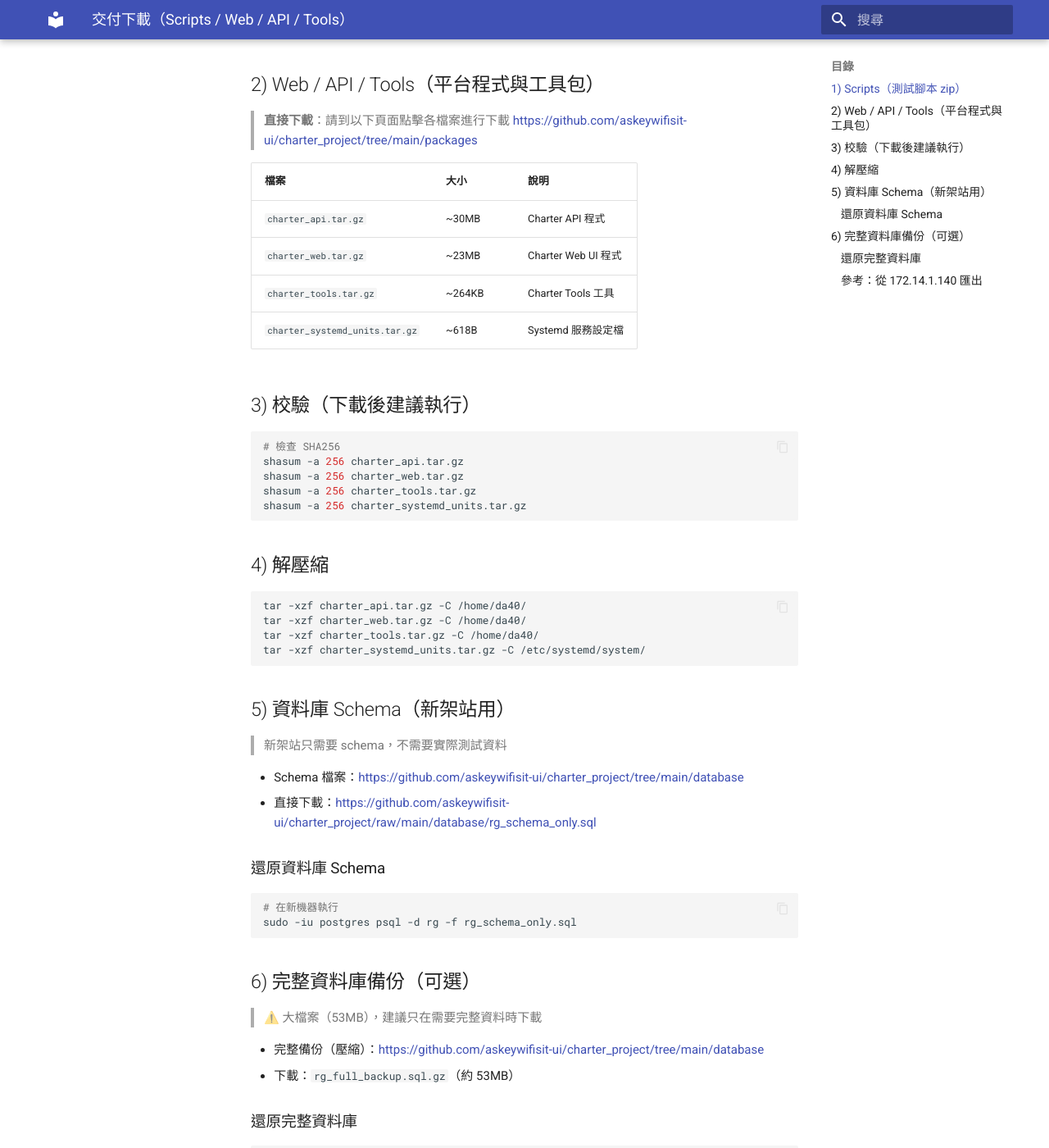
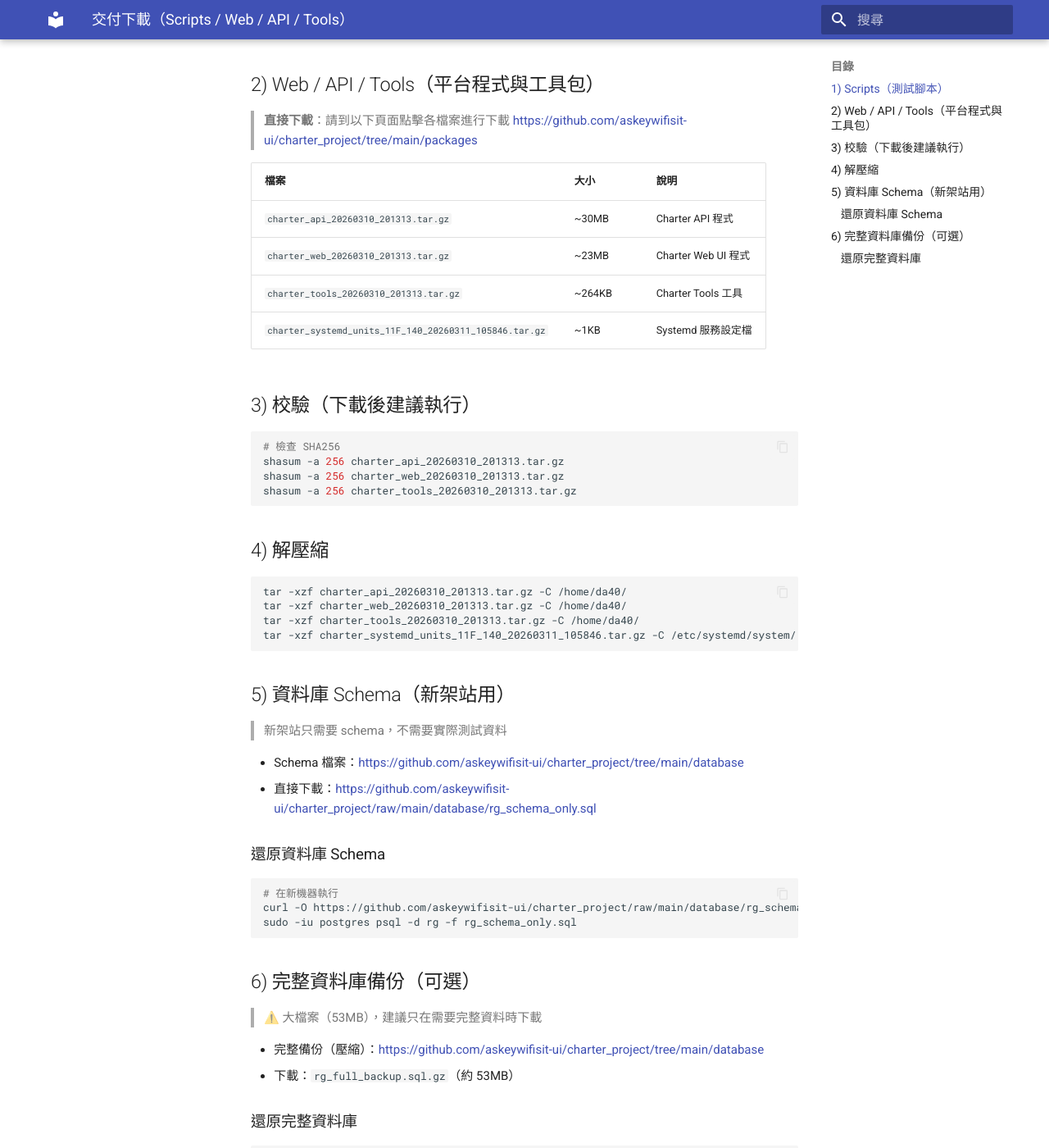
Before and after one commit to askeywifisit-ui/charter_project, an MkDocs documentation site: the page built from docs/charter_site/docs/handoff/downloads.md, in a window 1280 px wide and 1400 px high, scrolled down 582 px. Shown: the whole window at 82% size. Built offline with MkDocs 1.6.1 and Material for MkDocs 9.7.7, drawn with Linux system fonts in a browser that asks for light colours; comment, search, counter and statistics services are not loaded; some of the changed text lies outside the part shown.

Commit message:
Fix downloads.md with correct file names from GitHub

````diff
--- a/docs/charter_site/docs/handoff/downloads.md
+++ b/docs/charter_site/docs/handoff/downloads.md
@@ -4,7 +4,7 @@
 
 > Repo：<https://github.com/askeywifisit-ui/charter_project>
 
-## 1) Scripts（測試腳本 zip）
+## 1) Scripts（測試腳本）
 
 - Sanity（資料夾）：
   - <https://github.com/askeywifisit-ui/charter_project/tree/main/scripts/sanity>
@@ -21,28 +21,27 @@
 
 | 檔案 | 大小 | 說明 |
 |------|------|------|
-| `charter_api.tar.gz` | ~30MB | Charter API 程式 |
-| `charter_web.tar.gz` | ~23MB | Charter Web UI 程式 |
-| `charter_tools.tar.gz` | ~264KB | Charter Tools 工具 |
-| `charter_systemd_units.tar.gz` | ~618B | Systemd 服務設定檔 |
+| `charter_api_20260310_201313.tar.gz` | ~30MB | Charter API 程式 |
+| `charter_web_20260310_201313.tar.gz` | ~23MB | Charter Web UI 程式 |
+| `charter_tools_20260310_201313.tar.gz` | ~264KB | Charter Tools 工具 |
+| `charter_systemd_units_11F_140_20260311_105846.tar.gz` | ~1KB | Systemd 服務設定檔 |
 
 ## 3) 校驗（下載後建議執行）
 
 ```bash
 # 檢查 SHA256
-shasum -a 256 charter_api.tar.gz
-shasum -a 256 charter_web.tar.gz
-shasum -a 256 charter_tools.tar.gz
-shasum -a 256 charter_systemd_units.tar.gz
+shasum -a 256 charter_api_20260310_201313.tar.gz
+shasum -a 256 charter_web_20260310_201313.tar.gz
+shasum -a 256 charter_tools_20260310_201313.tar.gz
 ```
 
 ## 4) 解壓縮
 
 ```bash
-tar -xzf charter_api.tar.gz -C /home/da40/
-tar -xzf charter_web.tar.gz -C /home/da40/
-tar -xzf charter_tools.tar.gz -C /home/da40/
-tar -xzf charter_systemd_units.tar.gz -C /etc/systemd/system/
+tar -xzf charter_api_20260310_201313.tar.gz -C /home/da40/
+tar -xzf charter_web_20260310_201313.tar.gz -C /home/da40/
+tar -xzf charter_tools_20260310_201313.tar.gz -C /home/da40/
+tar -xzf charter_systemd_units_11F_140_20260311_105846.tar.gz -C /etc/systemd/system/
 ```
 
 ## 5) 資料庫 Schema（新架站用）
@@ -56,6 +55,7 @@ tar -xzf charter_systemd_units.tar.gz -C /etc/systemd/system/
 
 ```bash
 # 在新機器執行
+curl -O https://github.com/askeywifisit-ui/charter_project/raw/main/database/rg_schema_only.sql
 sudo -iu postgres psql -d rg -f rg_schema_only.sql
 ```
 
@@ -76,18 +76,3 @@ gunzip rg_full_backup.sql.gz
 # 還原
 sudo -iu postgres psql -d rg -f rg_full_backup.sql
 ```
-
-### 參考：從 172.14.1.140 匯出
-
-如需自行匯出：
-
-```bash
-# 完整匯出
-PGPASSWORD=rg pg_dump -U rg -h 127.0.0.1 rg > rg_full_backup.sql
-
-# 只匯出 schema
-PGPASSWORD=rg pg_dump -U rg -h 127.0.0.1 rg --schema-only > rg_schema_only.sql
-
-# 只匯出資料（不含 schema）
-PGPASSWORD=rg pg_dump -U rg -h 127.0.0.1 rg --data-only > rg_data_only.sql
-```
````
